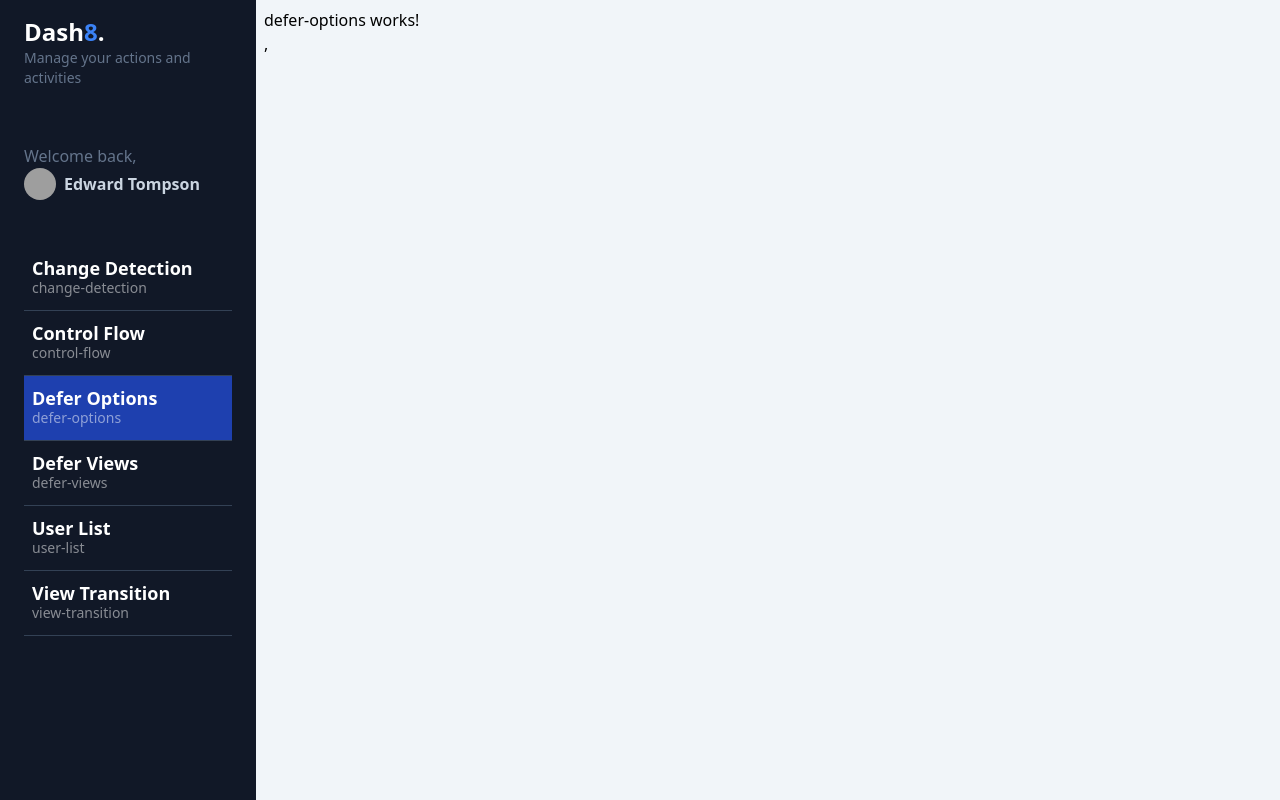
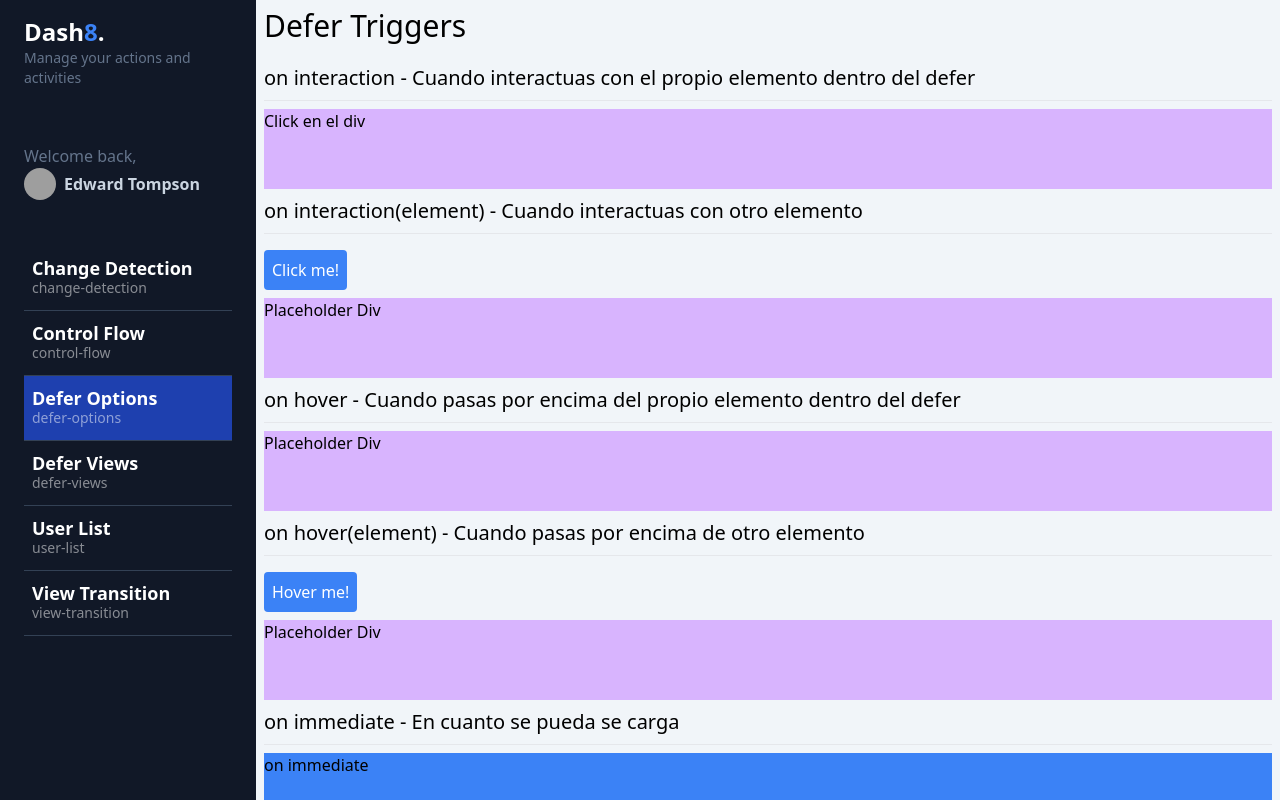
Before and after one commit to ljsuarez7/AngularCeroExperto2025MyDashboard, an Angular app: page /dashboard/defer-options in a window 1280 px wide. Built offline with nearby package versions, Linux system fonts and the light colour scheme; grey boxes are pictures that could not be loaded.

Commit message:
Triggers para el defer

```diff
--- a/src/app/dashboard/pages/defer-options/defer-options.component.html
+++ b/src/app/dashboard/pages/defer-options/defer-options.component.html
@@ -1 +1,109 @@
-<p>defer-options works!</p>,
+<app-title title="Defer Triggers" />
+
+<section>
+  <h1 class="text-xl">on interaction - Cuando interactuas con el propio elemento dentro del defer</h1>
+  <hr class="my-2">
+
+  @defer (on interaction) {
+    <app-heavy-loaders-fast cssClass="bg-blue-500 h-20">
+      <span>on interaction</span>
+    </app-heavy-loaders-fast>
+  }@placeholder {
+    <div class="w-full h-20 bg-purple-300">Click en el div</div>
+  }
+
+</section>
+
+<section>
+
+  <h1 class="text-xl mt-2">on interaction(element) - Cuando interactuas con otro elemento</h1>
+  <hr class="my-2">
+
+  <button #btnInteraction class="p-2 bg-blue-500 hover:bg-blue-700 transition-all rounded text-white my-2">Click me!</button>
+
+  @defer (on interaction(btnInteraction)) {
+    <app-heavy-loaders-fast cssClass="bg-blue-500 h-20">
+      <span>on interaction (element)</span>
+    </app-heavy-loaders-fast>
+  }@placeholder {
+    <div class="w-full h-20 bg-purple-300">Placeholder Div</div>
+  }
+
+</section>
+
+<section>
+
+  <h1 class="text-xl mt-2">on hover - Cuando pasas por encima del propio elemento dentro del defer</h1>
+  <hr class="my-2">
+
+  @defer (on hover) {
+    <app-heavy-loaders-fast cssClass="bg-blue-500 h-20">
+      <span>on hover</span>
+    </app-heavy-loaders-fast>
+  }@placeholder {
+    <div class="w-full h-20 bg-purple-300">Placeholder Div</div>
+  }
+
+</section>
+
+<section>
+
+  <h1 class="text-xl mt-2">on hover(element) - Cuando pasas por encima de otro elemento</h1>
+  <hr class="my-2">
+
+  <button #btnHover class="p-2 bg-blue-500 hover:bg-blue-700 transition-all rounded text-white my-2">Hover me!</button>
+
+  @defer (on hover(btnHover)) {
+    <app-heavy-loaders-fast cssClass="bg-blue-500 h-20">
+      <span>on hover (element)</span>
+    </app-heavy-loaders-fast>
+  }@placeholder {
+    <div class="w-full h-20 bg-purple-300">Placeholder Div</div>
+  }
+
+</section>
+
+<section>
+
+  <h1 class="text-xl mt-2">on immediate - En cuanto se pueda se carga</h1>
+  <hr class="my-2">
+
+  @defer (on immediate) {
+    <app-heavy-loaders-fast cssClass="bg-blue-500 h-20">
+      <span>on immediate</span>
+    </app-heavy-loaders-fast>
+  }@placeholder {
+    <div class="w-full h-20 bg-purple-300">Placeholder Div</div>
+  }
+
+</section>
+
+<section>
+
+  <h1 class="text-xl mt-2">on timer (time en milis) - Se carga cuando pasa el tiempo estipulado</h1>
+  <hr class="my-2">
+
+  @defer (on timer(2000)) {
+    <app-heavy-loaders-fast cssClass="bg-blue-500 h-20">
+      <span>on timer(2000)</span>
+    </app-heavy-loaders-fast>
+  }@placeholder {
+    <div class="w-full h-20 bg-purple-300">Placeholder Div</div>
+  }
+
+</section>
+
+<section>
+
+  <h1 class="text-xl mt-2">on hover; prefetch on idle - Se carga cuando pasas por encima del elemento, pero lo precarga en idle</h1>
+  <hr class="my-2">
+
+  @defer (on hover; prefetch on idle) {
+    <app-heavy-loaders-fast cssClass="bg-blue-500 h-20">
+      <span>on hover; prefetch on idle</span>
+    </app-heavy-loaders-fast>
+  }@placeholder {
+    <div class="w-full h-20 bg-purple-300">Placeholder Div</div>
+  }
+
+</section>
--- a/src/app/dashboard/pages/defer-options/defer-options.component.ts
+++ b/src/app/dashboard/pages/defer-options/defer-options.component.ts
@@ -1,8 +1,10 @@
 import { Component } from '@angular/core';
+import { HeavyLoadersFastComponent } from '@shared/heavy-loaders/heavy-loaders-fast.component';
+import { TitleComponent } from '@shared/title/title.component';
 
 @Component({
   selector: 'app-defer-options',
-  imports: [],
+  imports: [HeavyLoadersFastComponent, TitleComponent],
   templateUrl: './defer-options.component.html',
 })
 export default class DeferOptionsComponent { }
--- a/src/app/shared/heavy-loaders/heavy-loaders-fast.component.ts
+++ b/src/app/shared/heavy-loaders/heavy-loaders-fast.component.ts
@@ -1,8 +1,17 @@
-import { Component } from '@angular/core';
+import { CommonModule } from '@angular/common';
+import { Component, input } from '@angular/core';
 
 @Component({
   selector: 'app-heavy-loaders-fast',
-  imports: [],
-  template: `<h1>Hola Mundo</h1>`,
+  imports: [CommonModule],
+  template: `<section [ngClass]="['w-full', cssClass()]"><ng-content /></section>`,
 })
-export class HeavyLoadersFastComponent { }
+export class HeavyLoadersFastComponent {
+
+  cssClass = input.required<string>()
+
+  constructor() {
+    console.log('HeavyLoadersFastComponent creado');
+  }
+
+}
--- a/src/app/shared/heavy-loaders/heavy-loaders-slow.component.ts
+++ b/src/app/shared/heavy-loaders/heavy-loaders-slow.component.ts
@@ -1,16 +1,14 @@
 import { CommonModule } from '@angular/common';
-import { Component, Input, input } from '@angular/core';
+import { Component, input } from '@angular/core';
 
 @Component({
   selector: 'app-heavy-loaders-slow',
   imports: [CommonModule],
-  template: `<section [ngClass]="['w-full h-[600px]', cssClass]">HeavyLoadersSlowComponent</section>`,
+  template: `<section [ngClass]="['w-full h-[600px]', cssClass()]">HeavyLoadersSlowComponent</section>`,
 })
 export class HeavyLoadersSlowComponent {
 
-  // cssClass = input.required<string>(); //Esto da un error, ver como arreglarlo
-
-  @Input({required: true}) cssClass!: string;
+  cssClass = input.required<string>();
 
   constructor() {
 
@@ -20,7 +18,6 @@ export class HeavyLoadersSlowComponent {
 
     console.log('HeavyLoadersSlowComponent cargado');
 
-
   }
 
 }
```
